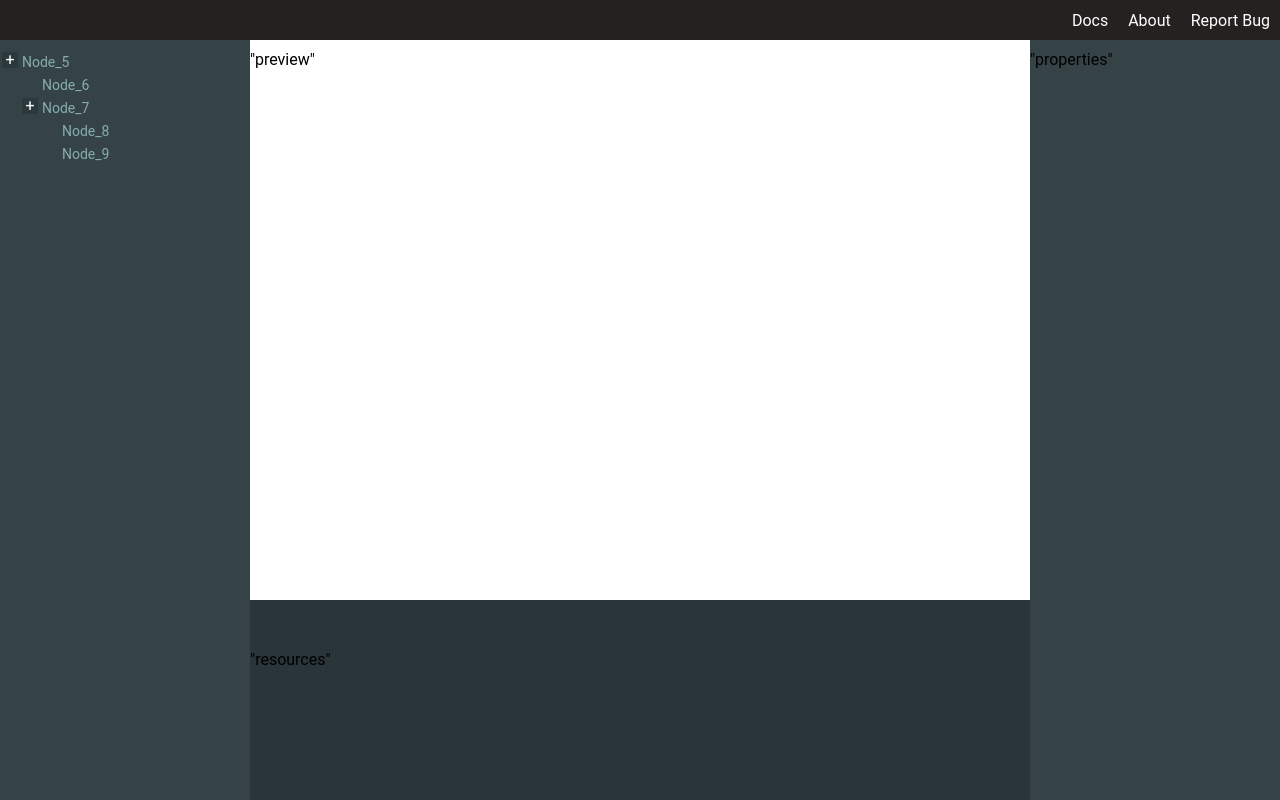
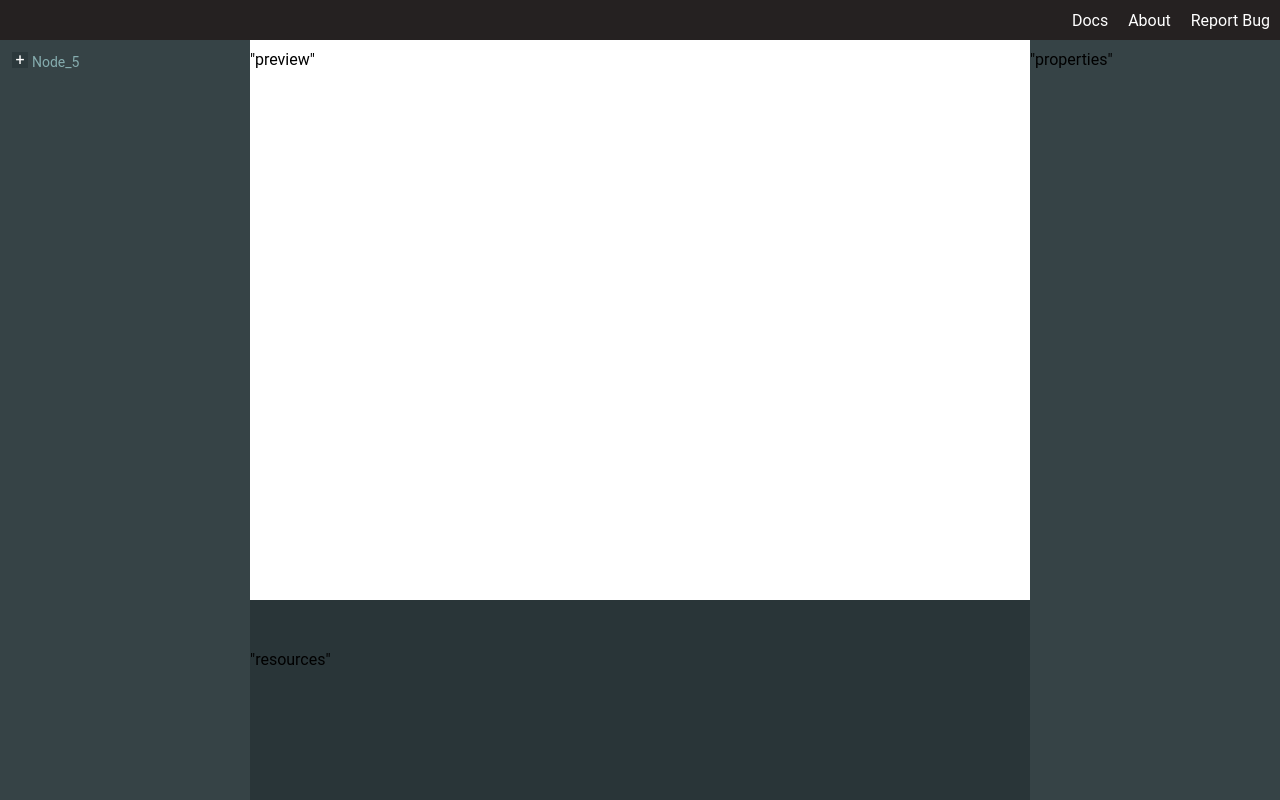
Before and after one commit to HusakYurii/generic-editor-react, a React (Create React App) app: page / in a window 1280 px wide. Built offline with nearby package versions, Linux system fonts and the light colour scheme.

Commit message:
add toggling functionality

```diff
--- a/src/components/tree/Node.js
+++ b/src/components/tree/Node.js
@@ -1,18 +1,20 @@
-import React from "react";
+import React, { useState } from "react";
 import "./node.css";
 
 export const Node = ({ node }) => {
-    const nodes = node.nodes.map(node => <Node key={node.id} node={node} />);
+    const [collapsed, setCollapsed] = useState(true);
 
-    const toggler = node.nodes.length > 0 ? <span className="toggler">+</span> : null;
+    const nodesList = <div className="node-nodes">{node.nodes.map(node => <Node key={node.id} node={node} />)}</div>;
+
+    const toggler = <span className="toggler" onClick={() => setCollapsed(!collapsed)}>{collapsed ? "+" : "-"}</span>;
 
     return (
         <div className="node">
             <div className="node-indicator">
-                {toggler}
+                {node.nodes.length === 0 ? null : toggler}
                 <span className="name">{node.name}</span>
             </div>
-            <div className="node-nodes">{nodes}</div>
+            {collapsed ? null : nodesList}
         </div>
     );
 }
--- a/src/components/tree/tree.css
+++ b/src/components/tree/tree.css
@@ -0,0 +1,3 @@
+#tree {
+  margin-left: 10px;
+}
```
